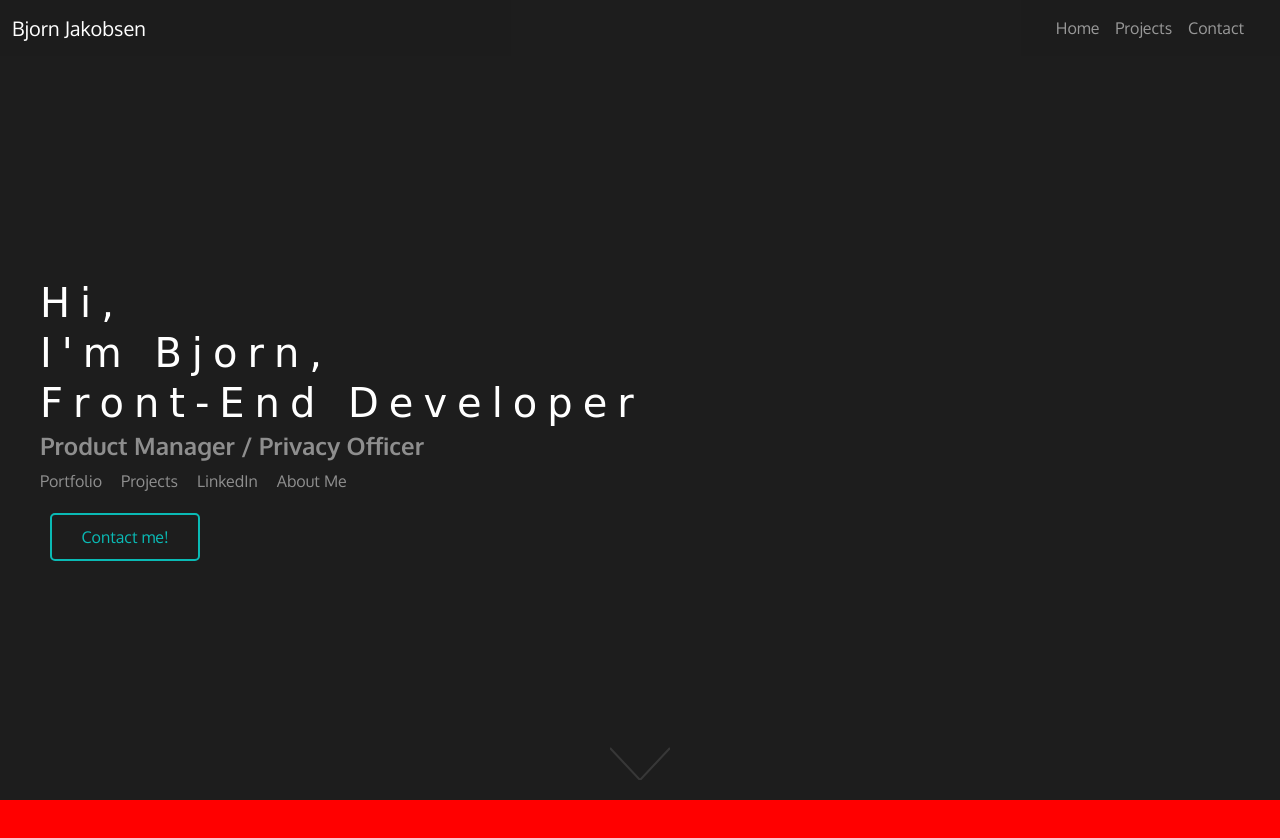
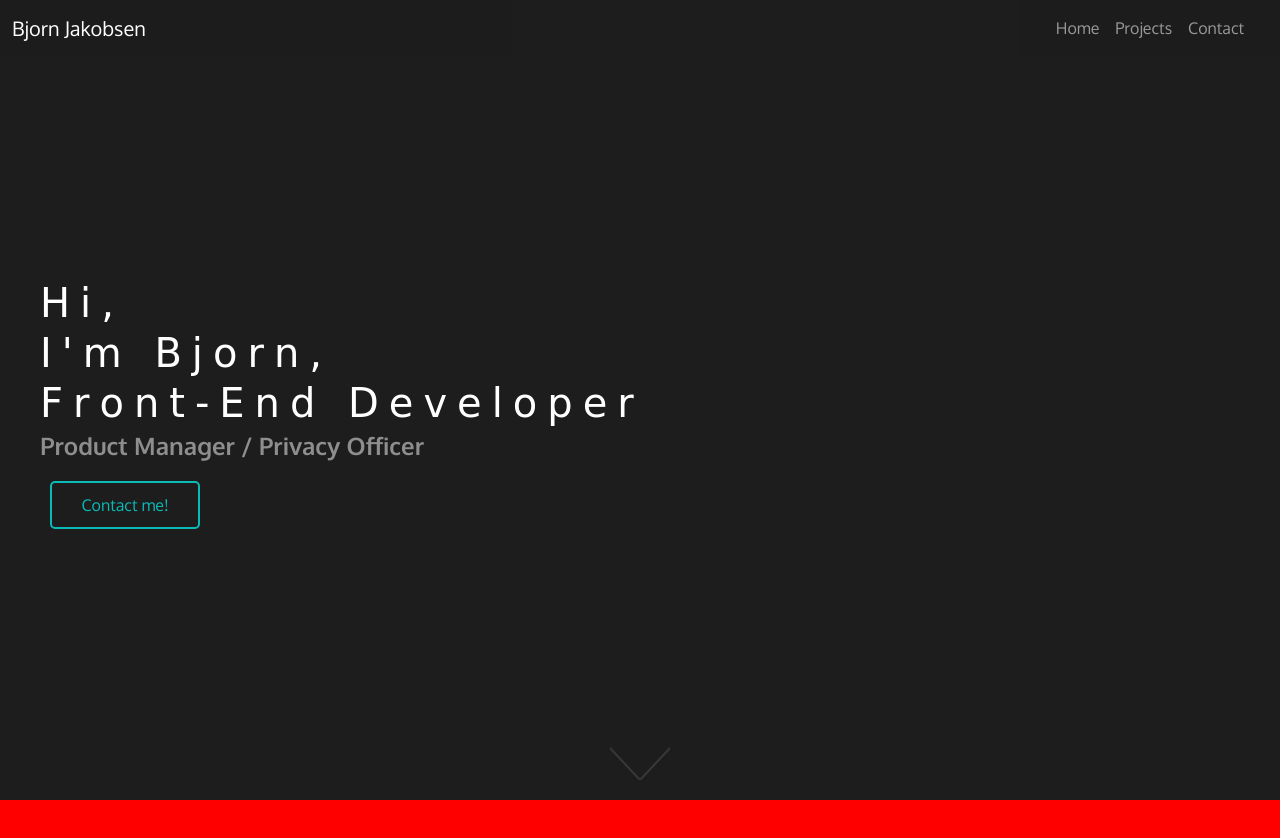
Before and after one commit to Ukjeent/ukjeent.github.io, a plain HTML site: page index.html in a window 1280 px wide. Shown: the top 838 px of the page. Drawn offline with nearby package versions, Linux system fonts and the light colour scheme; a web font is replaced by a local one.

Commit message:
Update index.html

```diff
--- a/index.html
+++ b/index.html
@@ -88,13 +88,12 @@
               <span class="fade-in">r</span>
             </h1>
             <h2 class="header-title slide-in">Product Manager / Privacy Officer</h2>
-            <div class="header-nav slide-up">
-                <a href="">Portfolio</a>
+            <!-- <div class="header-nav slide-up">
                 <a href="">Projects</a>
-                <a href="">LinkedIn</a>
-                <a href="">About Me</a>
-            </div>
-            <div class="contact-btn-header-div">
+                <a href="">Link 2</a>
+                <a href="">Link 3</a>
+            </div> -->
+            <div class="contact-btn-header-div slide-up">
               <a class="contact-btn-header" href="#">Contact me!</a>
             </div>
           </div>
```
